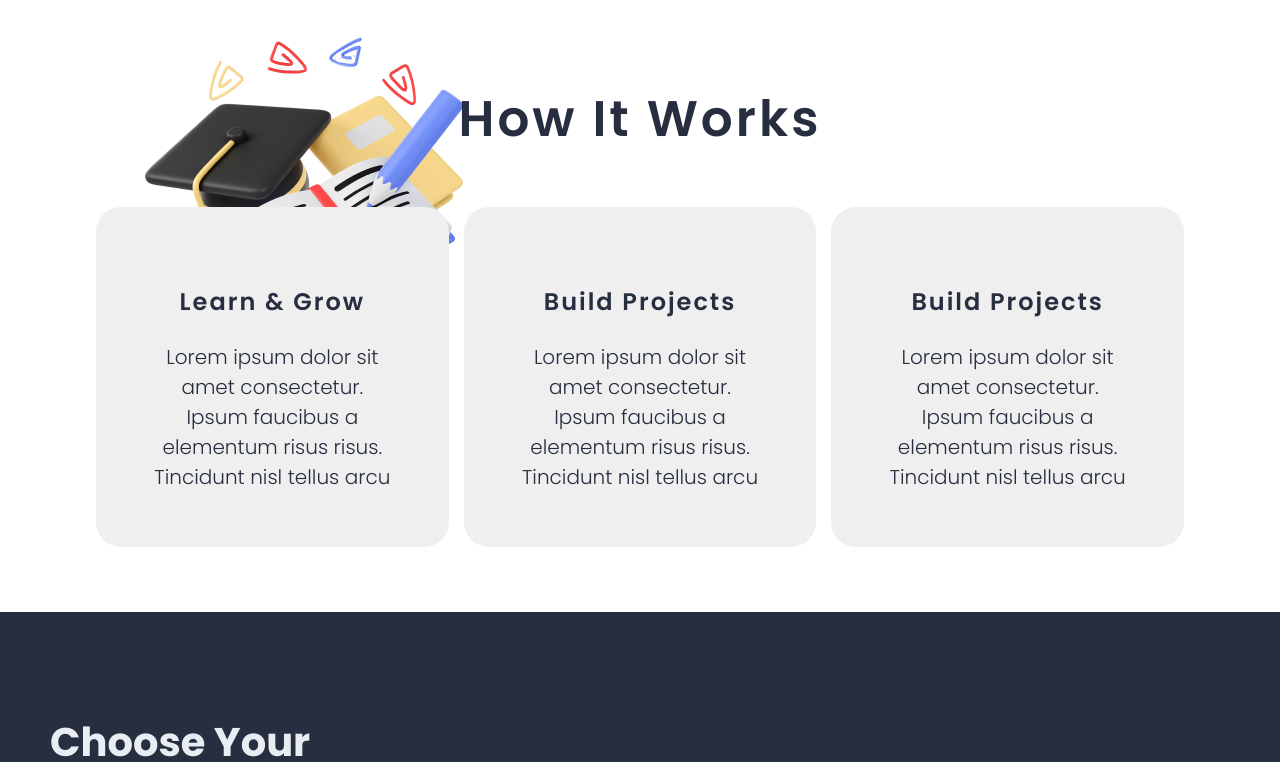
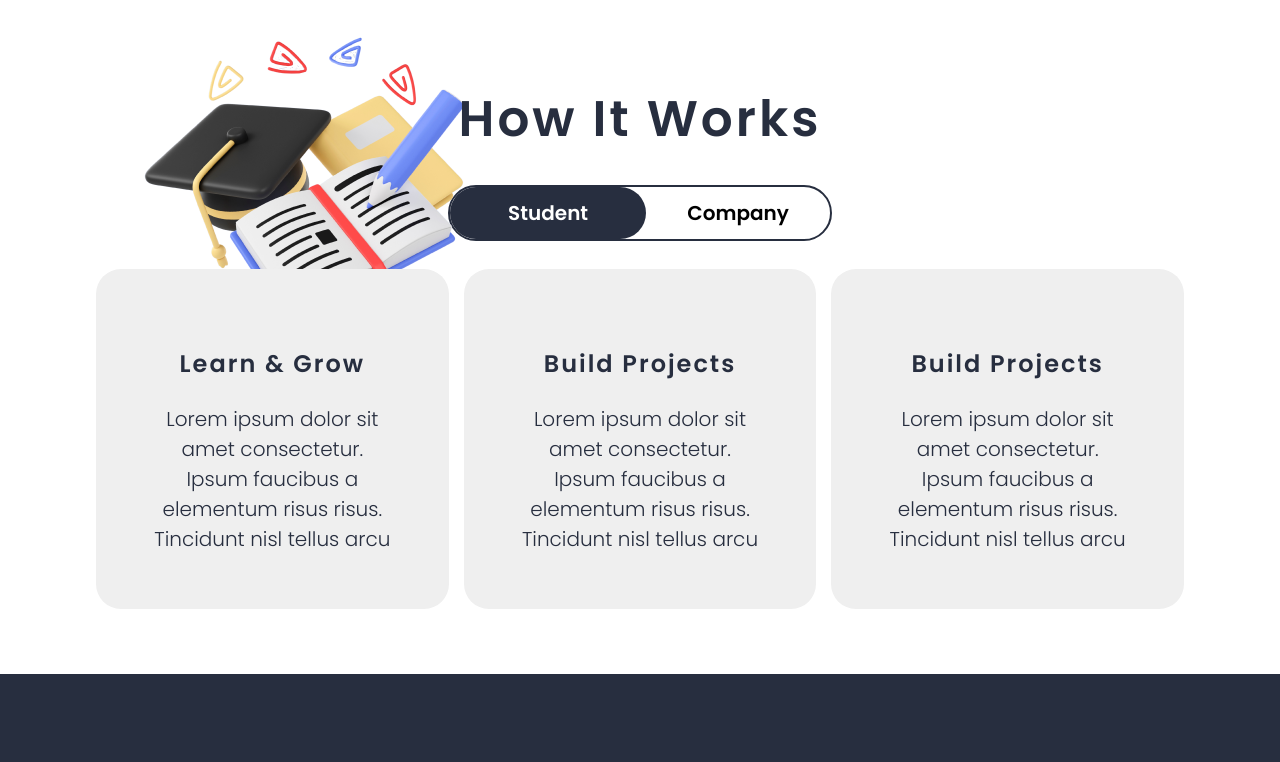
Before and after one commit to AbdelrahmanMostafa0/career-guidance-network, a Next.js app in the folder client/: page / in a window 1280 px wide. Shown: the part 758-1520 px from the top of the page. Built offline with nearby package versions, Linux system fonts and the light colour scheme.

Commit message:
how it works toggle

```diff
--- a/client/src/components/home/Home.jsx
+++ b/client/src/components/home/Home.jsx
@@ -1,43 +1,74 @@
-import Link from 'next/link'
-import React from 'react'
-import Card from './Card/Card'
+import Link from "next/link";
+import React, { useState } from "react";
+import Card from "./Card/Card";
 
 export default function Home() {
+  const [howItWork, setHowItWork] = useState("student");
   return (
-    <main className='home-container'>
-      <div className='home-inner-container'>
-        <section className='first-section'>
-          <div className='part-one'>
+    <main className="home-container">
+      <div className="home-inner-container">
+        <section className="first-section">
+          <div className="part-one">
             <h1>CGN Your way to success</h1>
             <Link href="#">Get Started</Link>
-            <img src="/study.png"/>
+            <img src="/study.png" />
           </div>
 
-          <div className='part-two'>
-            <div className='road-maps-continer'>
+          <div className="part-two">
+            <div className="road-maps-continer">
               <p>Roadmaps and career paths to choose from</p>
               <h3>view Roadmaps</h3>
             </div>
           </div>
         </section>
 
-        <section className='second-section'>
+        <section className="second-section space-y-7">
           <h1>How It Works</h1>
-
-          <div className='cards-container'>
-            <Card title="Learn & Grow">Lorem ipsum dolor sit amet consectetur. Ipsum faucibus a elementum risus risus. Tincidunt nisl tellus arcu</Card>
-            <Card title="Build Projects">Lorem ipsum dolor sit amet consectetur. Ipsum faucibus a elementum risus risus. Tincidunt nisl tellus arcu</Card>
-            <Card title="Build Projects">Lorem ipsum dolor sit amet consectetur. Ipsum faucibus a elementum risus risus. Tincidunt nisl tellus arcu</Card>
+          <div className="mx-auto border-2 border-darkBlue rounded-full  w-96 flex items-center ">
+            <div
+              onClick={() => {
+                setHowItWork("student");
+              }}
+              className={`h-full  w-full text-center rounded-full cursor-pointer text-xl font-semibold  p-3${
+                howItWork === "student" && " bg-darkBlue text-white "
+              }`}
+            >
+              Student
+            </div>
+            <div
+              onClick={() => {
+                setHowItWork("company");
+              }}
+              className={`h-full  w-full text-center rounded-full  cursor-pointer text-xl font-semibold  p-3${
+                howItWork === "company" && " bg-darkBlue text-white"
+              }`}
+            >
+              Company
+            </div>
           </div>
-
+          <div className="cards-container">
+            <Card title="Learn & Grow">
+              Lorem ipsum dolor sit amet consectetur. Ipsum faucibus a elementum
+              risus risus. Tincidunt nisl tellus arcu
+            </Card>
+            <Card title="Build Projects">
+              Lorem ipsum dolor sit amet consectetur. Ipsum faucibus a elementum
+              risus risus. Tincidunt nisl tellus arcu
+            </Card>
+            <Card title="Build Projects">
+              Lorem ipsum dolor sit amet consectetur. Ipsum faucibus a elementum
+              risus risus. Tincidunt nisl tellus arcu
+            </Card>
+          </div>
         </section>
-
       </div>
-      <section className='third-section'>
-        <div className='title'>
-          <h1>Choose Your <span>desired</span> Career path</h1>
+      <section className="third-section">
+        <div className="title">
+          <h1>
+            Choose Your <span>desired</span> Career path
+          </h1>
         </div>
       </section>
     </main>
-  )
+  );
 }
```
